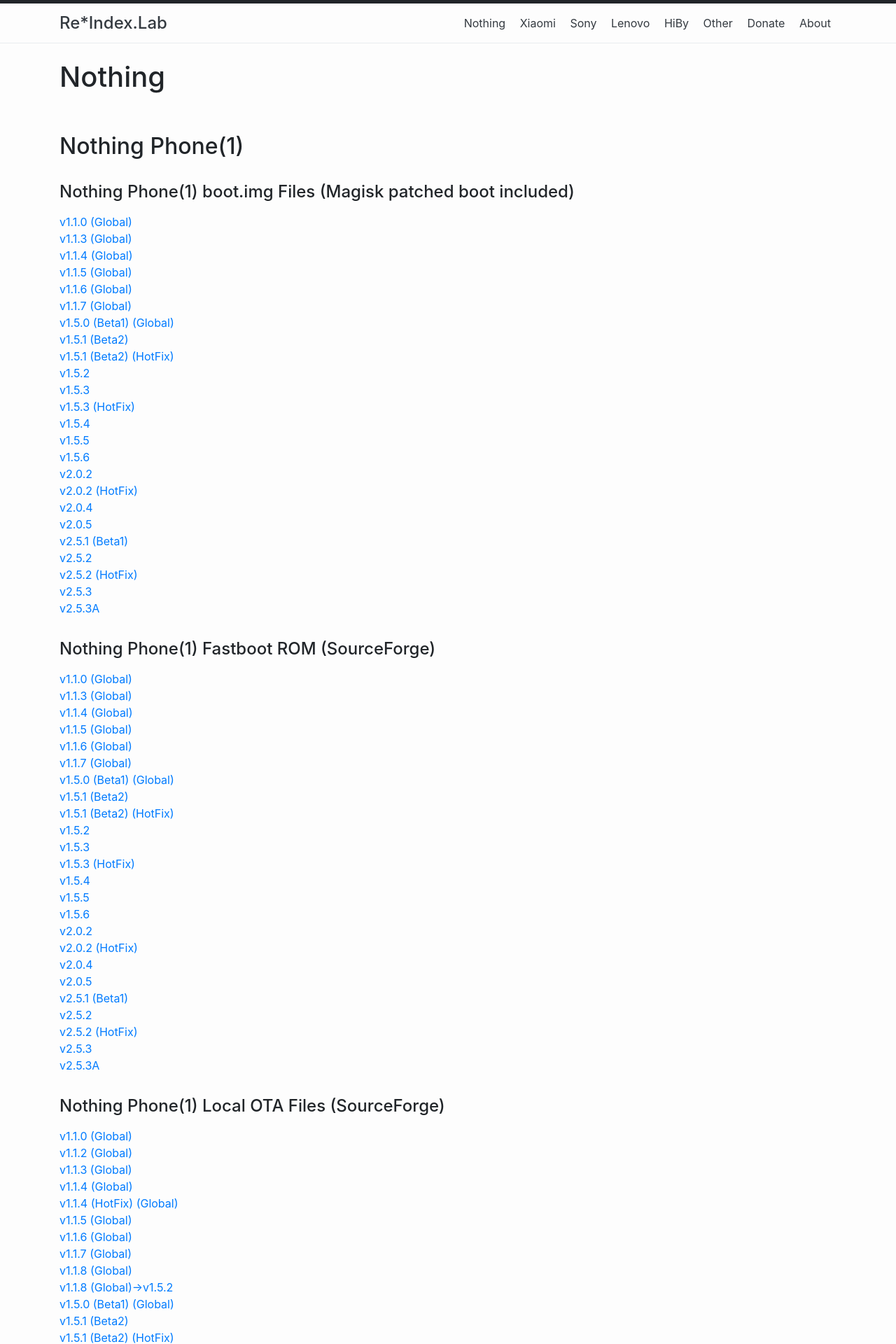
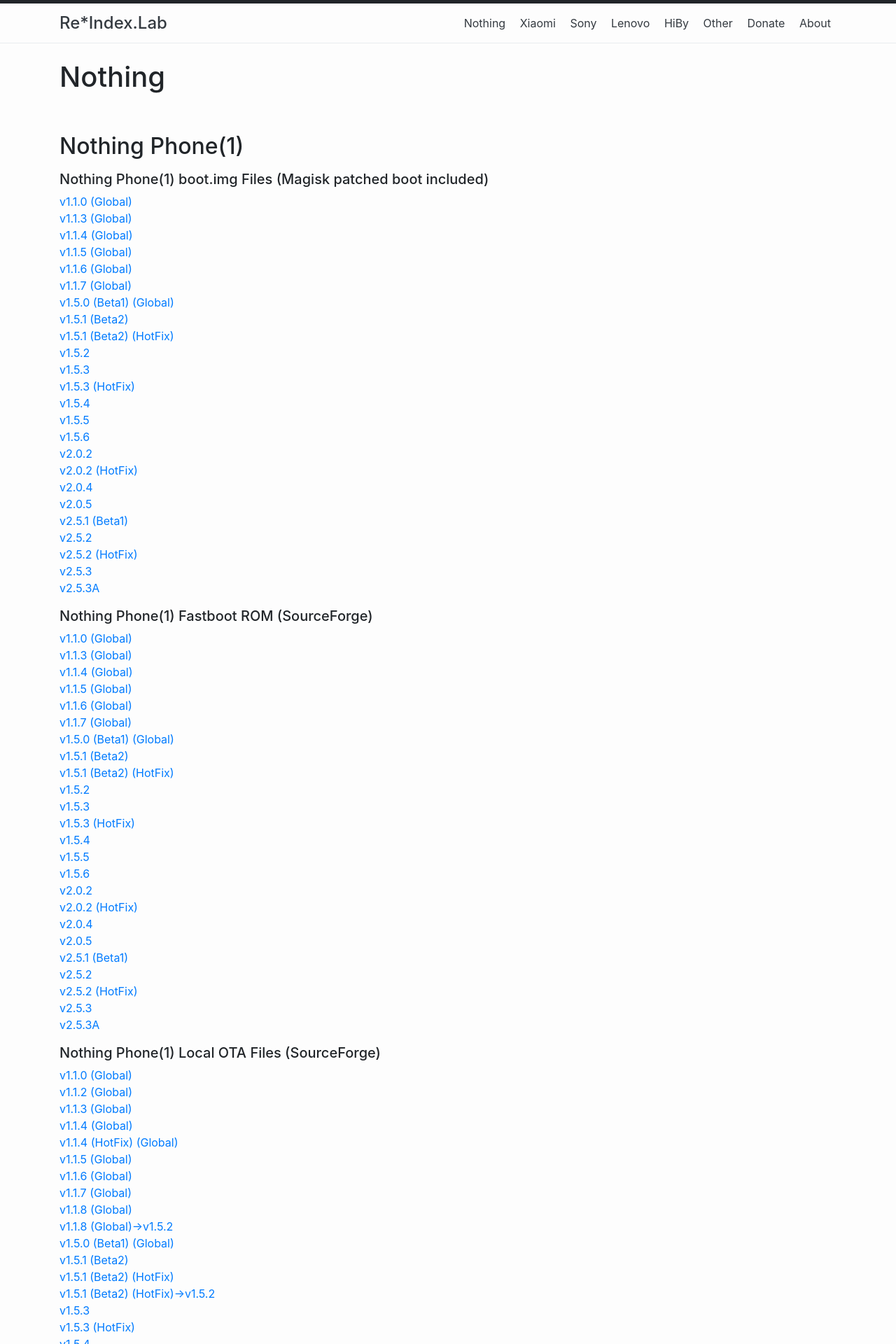
Before and after one commit to reindex-ot/reindex-ot.github.io, a Jekyll site: the page built from nothing.md, in a window 1280 px wide. Shown: the top 1920 px of the page at 70% size. Built offline with Jekyll 4.4.1, drawn with Linux system fonts in a browser that asks for light colours.

```diff
--- a/nothing.md
+++ b/nothing.md
@@ -5,7 +5,7 @@ permalink: /nothing/
 ---
 
 ## Nothing Phone(1)
-#### Nothing Phone(1) boot.img Files (Magisk patched boot included)
+##### Nothing Phone(1) boot.img Files (Magisk patched boot included)
 [v1.1.0 (Global)](https://github.com/reindex-ot/reindex-ot.github.io/blob/main/boot_img/lahaina_boot_v1.1.0_Global.zip?raw=true)<br>
 [v1.1.3 (Global)](https://github.com/reindex-ot/reindex-ot.github.io/blob/main/boot_img/lahaina_boot_v1.1.3_Global.zip?raw=true)<br>
 [v1.1.4 (Global)](https://github.com/reindex-ot/reindex-ot.github.io/blob/main/boot_img/lahaina_boot_v1.1.4_Global.zip?raw=true)<br>
@@ -31,7 +31,7 @@ permalink: /nothing/
 [v2.5.3](https://github.com/reindex-ot/reindex-ot.github.io/blob/main/boot_img/Spacewar_boot_v2.5.3.zip?raw=true)<br>
 [v2.5.3A](https://github.com/reindex-ot/reindex-ot.github.io/blob/main/boot_img/Spacewar_boot_v2.5.3A.zip?raw=true)<br>
 
-#### Nothing Phone(1) Fastboot ROM (SourceForge)
+##### Nothing Phone(1) Fastboot ROM (SourceForge)
 [v1.1.0 (Global)](https://sourceforge.net/projects/nothingphone-1-rom/files/FastbootROM/Spacewar_FastbootROM_v1.1.0_Global.rar/download)<br>
 [v1.1.3 (Global)](https://sourceforge.net/projects/nothingphone-1-rom/files/FastbootROM/Spacewar_FastbootROM_v1.1.3_Global.rar/download)<br>
 [v1.1.4 (Global)](https://sourceforge.net/projects/nothingphone-1-rom/files/FastbootROM/Spacewar_FastbootROM_v1.1.4_Global.7z/download)<br>
@@ -57,7 +57,7 @@ permalink: /nothing/
 [v2.5.3](https://sourceforge.net/projects/nothingphone-1-rom/files/FastbootROM/Spacewar_FastbootROM_v2.5.3.7z/download)<br>
 [v2.5.3A](https://sourceforge.net/projects/nothingphone-1-rom/files/FastbootROM/Spacewar_FastbootROM_v2.5.3A.7z/download)<br>
 
-#### Nothing Phone(1) Local OTA Files (SourceForge)
+##### Nothing Phone(1) Local OTA Files (SourceForge)
 [v1.1.0 (Global)](https://sourceforge.net/projects/nothingphone-1-rom/files/OTA/v1.0.2_to_v1.1.0.zip/download)<br>
 [v1.1.2 (Global)](https://sourceforge.net/projects/nothingphone-1-rom/files/OTA/v1.1.0_to_v1.1.2.zip/download)<br>
 [v1.1.3 (Global)](https://sourceforge.net/projects/nothingphone-1-rom/files/OTA/v1.1.2_to_v1.1.3.zip/download)<br>
@@ -87,11 +87,11 @@ permalink: /nothing/
 [v2.5.3](https://sourceforge.net/projects/nothingphone-1-rom/files/OTA/v2.5.2_hotfix_to_v2.5.3.zip/download)<br>
 [v2.5.3A](https://sourceforge.net/projects/nothingphone-1-rom/files/OTA/v2.5.3_to_v2.5.3A.zip/download)<br>
 
-#### Nothing Phone(1) QFIL ROM (Required EDL Command or EDL Cable V1/V2)
+##### Nothing Phone(1) QFIL ROM (Required EDL Command or EDL Cable V1/V2)
 [QFIL ROM](https://sourceforge.net/projects/nothingphone-1-rom/files/QFIL/qfil_nothing_phone.rar/download)<br>
 
 ## Nothing Phone(2)
-#### Nothing Phone(2) boot.img Files (Magisk patched boot included)
+##### Nothing Phone(2) boot.img Files (Magisk patched boot included)
 [v2.0.2](https://github.com/reindex-ot/reindex-ot.github.io/raw/main/boot_img_pong/Pong_boot_v2.0.2.zip)<br>
 [v2.0.2a](https://github.com/reindex-ot/reindex-ot.github.io/raw/main/boot_img_pong/Pong_boot_v2.0.2a.zip)<br>
 [v2.0.3](https://github.com/reindex-ot/reindex-ot.github.io/raw/main/boot_img_pong/Pong_boot_v2.0.3.zip)<br>
@@ -101,7 +101,7 @@ permalink: /nothing/
 [v2.5.2](https://github.com/reindex-ot/reindex-ot.github.io/raw/main/boot_img_pong/Pong_boot_v2.5.2.zip)<br>
 [v2.5.3](https://github.com/reindex-ot/reindex-ot.github.io/raw/main/boot_img_pong/Pong_boot_v2.5.3.zip)<br>
 
-#### Nothing Phone(2) Global Fastboot ROM (SourceForge) / ⚠Don't use in Pong_EEA and Pong_IND environments!!
+##### Nothing Phone(2) Global Fastboot ROM (SourceForge) / ⚠Don't use in Pong_EEA and Pong_IND environments!!
 [v2.0.2](https://sourceforge.net/projects/nothingphone-2-rom/files/Fastboot%20ROM/Pong_FastbootROM_v2.0.2.7z/download)<br>
 [v2.0.2a](https://sourceforge.net/projects/nothingphone-2-rom/files/Fastboot%20ROM/Pong_FastbootROM_v2.0.2a.7z/download)<br>
 [v2.0.3](https://sourceforge.net/projects/nothingphone-2-rom/files/Fastboot%20ROM/Pong_FastbootROM_v2.0.3.7z/download)<br>
```
